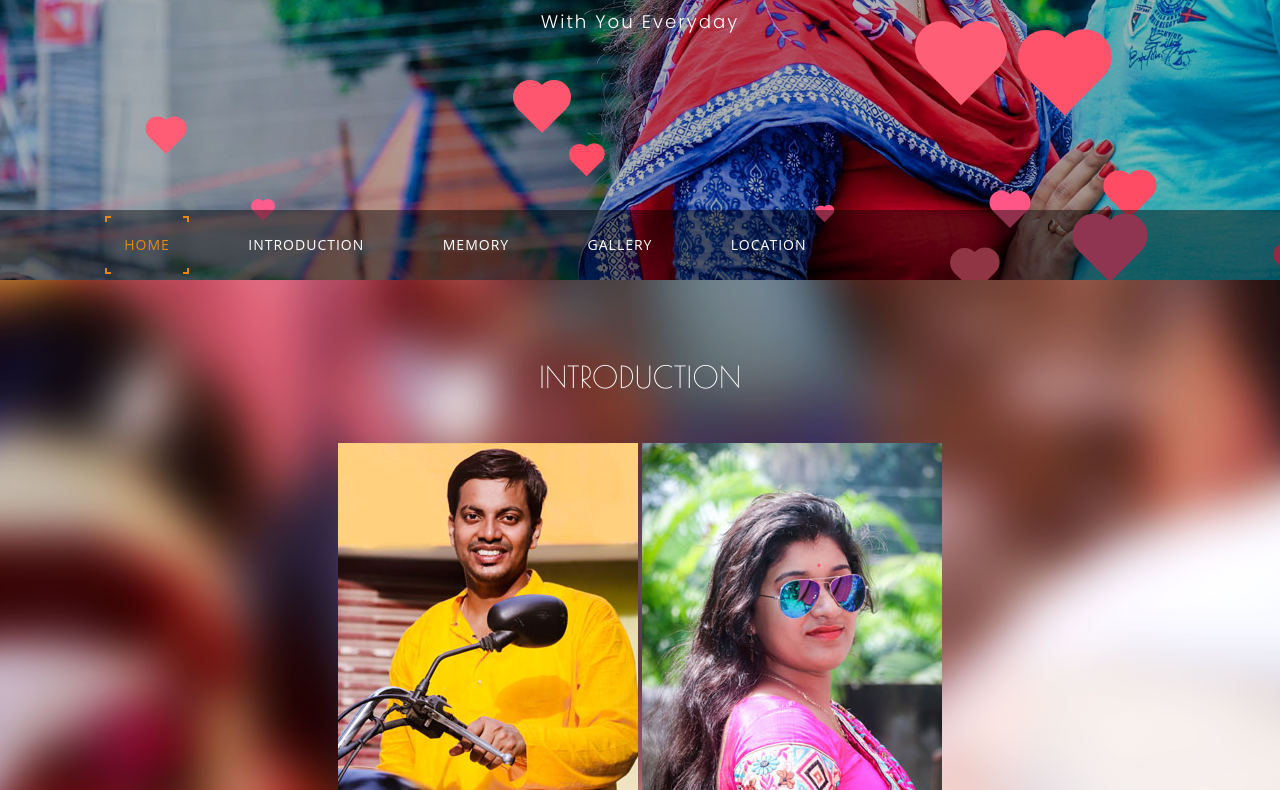
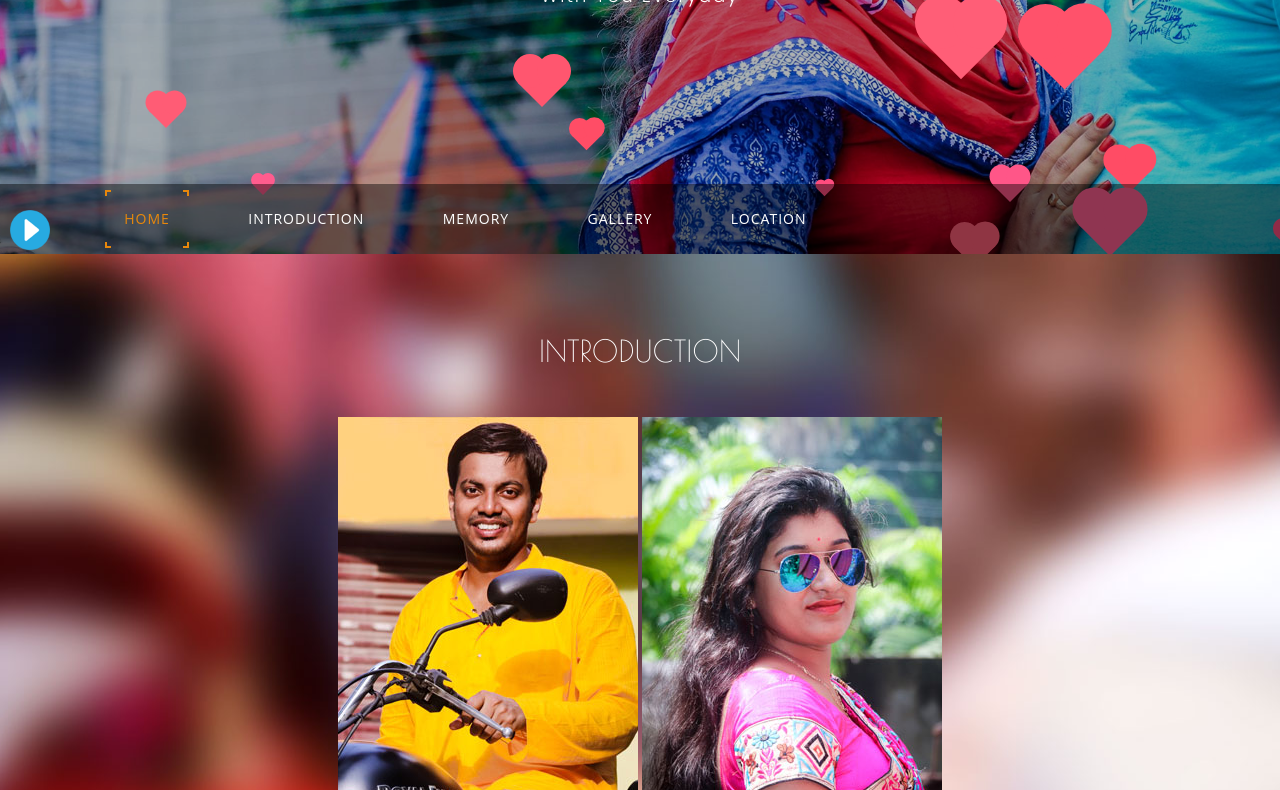
Before and after one commit to dolonbijoy/dolonbijoy.github.io, a plain HTML site: page index.html in a window 1280 px wide. Shown: the part 540-1330 px from the top of the page. Drawn offline with nearby package versions, Linux system fonts and the light colour scheme.

Commit message:
play button added

```diff
--- a/css/new.css
+++ b/css/new.css
@@ -21,10 +21,27 @@
 	bottom: 0;
 }
 
-.audioPlayer {
-	/*display: none;*/
+.audioPlayer .jp-play {
+	background: url('../images/play.png') no-repeat center bottom;
+    width: 40px;
+    height: 51px;
+    background-size: 40px 40px;
+    border: none;
+    font-size: 0;
+    display: inline-block;
+    padding-top: 53px;
+    position: fixed;
+    z-index: 99999;
+    bottom: 10px;
+    left: 10px;
 }
 
+.audioPlayer .jp-state-playing .jp-play {
+	background-image: url('../images/pause.png');
+}
+.jp-play:focus {
+	outline: none;
+}
 .bg_heart {
     position: relative;
     top: 0;
--- a/index.html
+++ b/index.html
@@ -363,7 +363,7 @@
 
 		<p><a href="http://www.reliablecounter.com" target="_blank"><img src="http://www.reliablecounter.com/count.php?page=https://dolonbijoy.github.io/&digit=style/plain/12/&reloads=0" alt="" title="" border="0"></a><br /><a href="http://projectorlive.com" target="_blank" style="font-family: Geneva, Arial; font-size: 9px; color: #330010; text-decoration: none;">projector comparison</a></p>
 
-		<p>© 2018 Bijoy Sen. All rights reserved | Design by <a href="http://w3layouts.com">W3layouts</a></p>
+		<p>© Bijoy Sen, 2018. All rights reserved.</p>
 	</div>
 </div>
 <!-- //copy-right -->
```
Also changed, not shown: images/pause.png (added), images/play.png (added).
